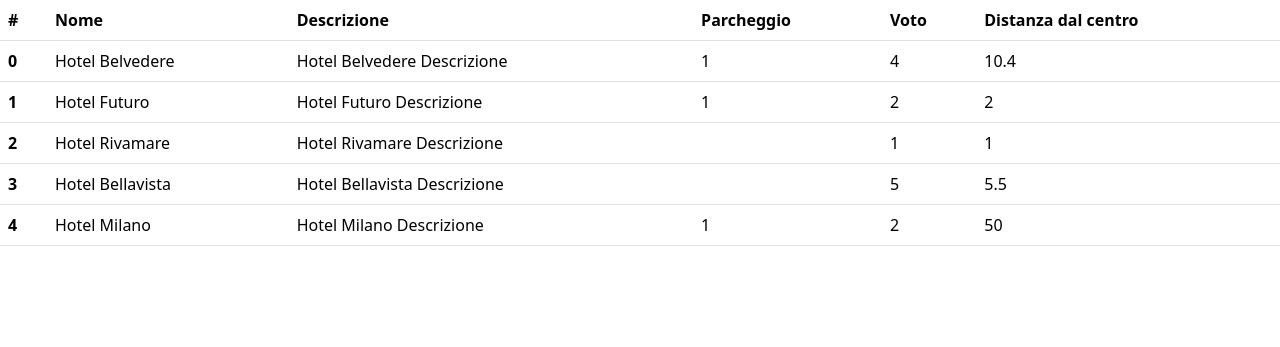
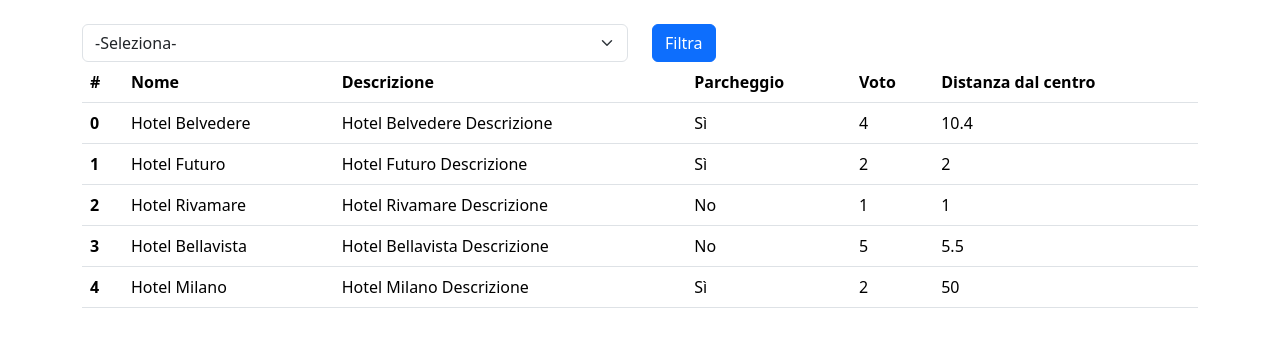
Before and after one commit to MonicaSerraWebDeveloper/php-hotel, a PHP site: page / in a window 1280 px wide. Shown: the top 347 px of the page. Run offline with PHP 8.4, Linux system fonts and the light colour scheme.

Commit message:
feat: add input select to filter hotel by parkign true or false

```diff
--- a/index.php
+++ b/index.php
@@ -54,6 +54,21 @@
     <title>Php Hotel</title>
 </head>
 <body>
+    <div class="container-xl py-4">
+        <form method="GET" class="col">
+            <div class="row align-items-start">
+                <div class="col">
+                    <select class="form-select" name="isParking" id="isParking">
+                        <option value="">-Seleziona-</option>
+                        <option value="true">Parcheggio</option>
+                        <option value="false">No parcheggio</option>
+                    </select>
+                </div>
+                <div class="col">
+                    <button type="submit" class="btn btn-primary">Filtra</button>
+                </div>
+            </div>
+        </form>
         <table class="table">
             <thead>
                 <tr>
@@ -66,24 +81,28 @@
                 </tr>
             </thead>
             <?php
-        foreach ($hotels as $keys => $hotelKey) { ?>
+                foreach ($hotels as $keys => $hotelKey) {
+                    if (isset($_GET['isParking'])) {
+                        if ($_GET['isParking'] === 'true' && $hotelKey['parking'] !== true) {
+                            continue;
+                        } elseif ($_GET['isParking'] === 'false' && $hotelKey['parking'] !== false) {
+                            continue;
+                        }
+                    }
+                    ?>
                     <tbody>
                         <tr>
                             <th scope="row"><?php echo $keys ?></th>
                             <td><?php echo $hotelKey['name'] ?></td>
                             <td><?php echo $hotelKey['description'] ?></td>
-                    <td><?php echo $hotelKey['parking'] ?></td>
+                            <td><?php echo $hotelKey['parking'] ? 'Sì' : 'No' ?></td>
                             <td><?php echo $hotelKey['vote'] ?></td>
                             <td><?php echo $hotelKey['distance_to_center'] ?></td>
                         </tr>
                     </tbody>
-            <?php foreach ($hotelKey as $hotel) { ?>
-
-
-
                 <?php  }
-    }?>
+            ?>
         </table>
-
+    </div>
 </body>
 </html>
```
Lines whose indentation alone changed are shown as unchanged.
